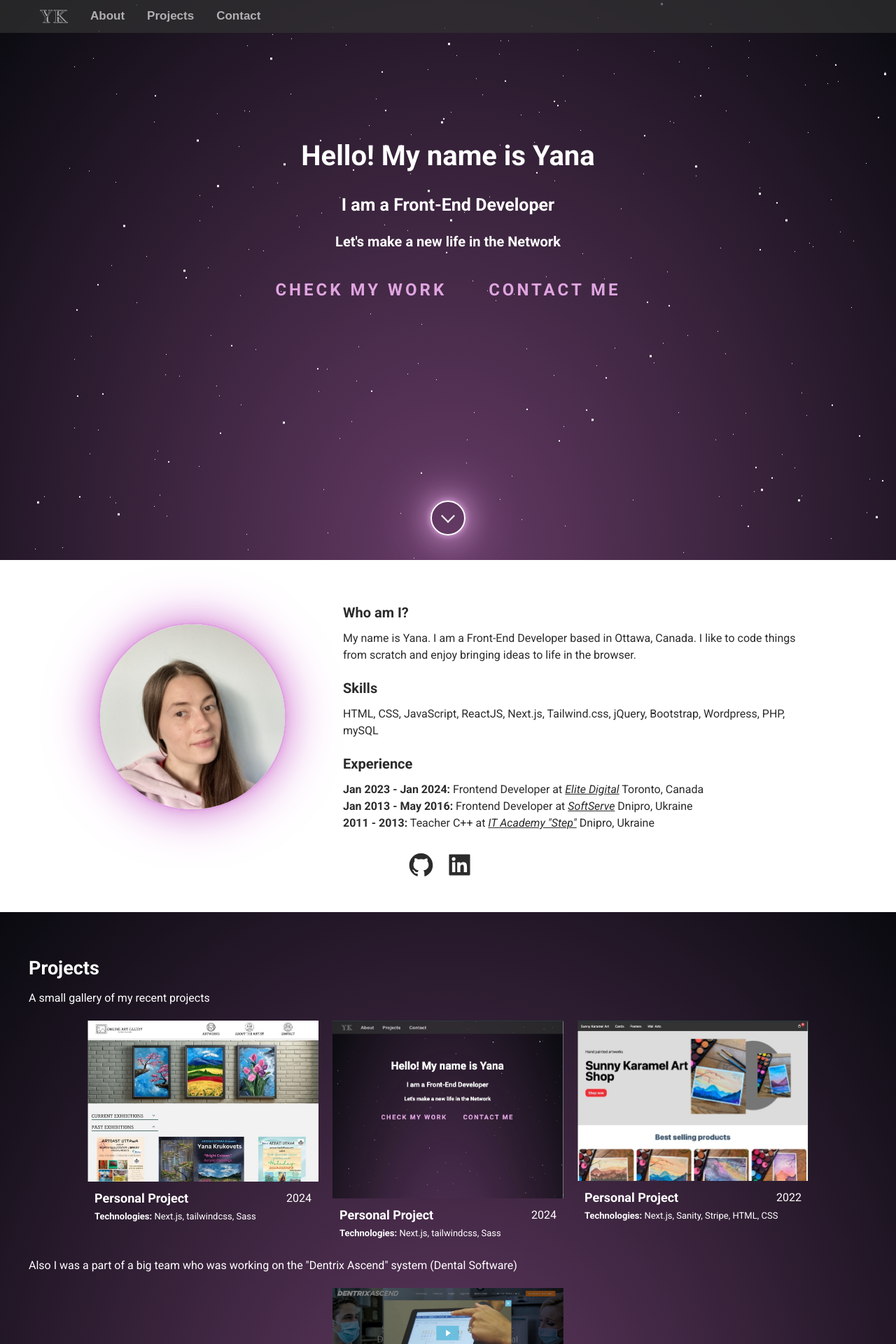
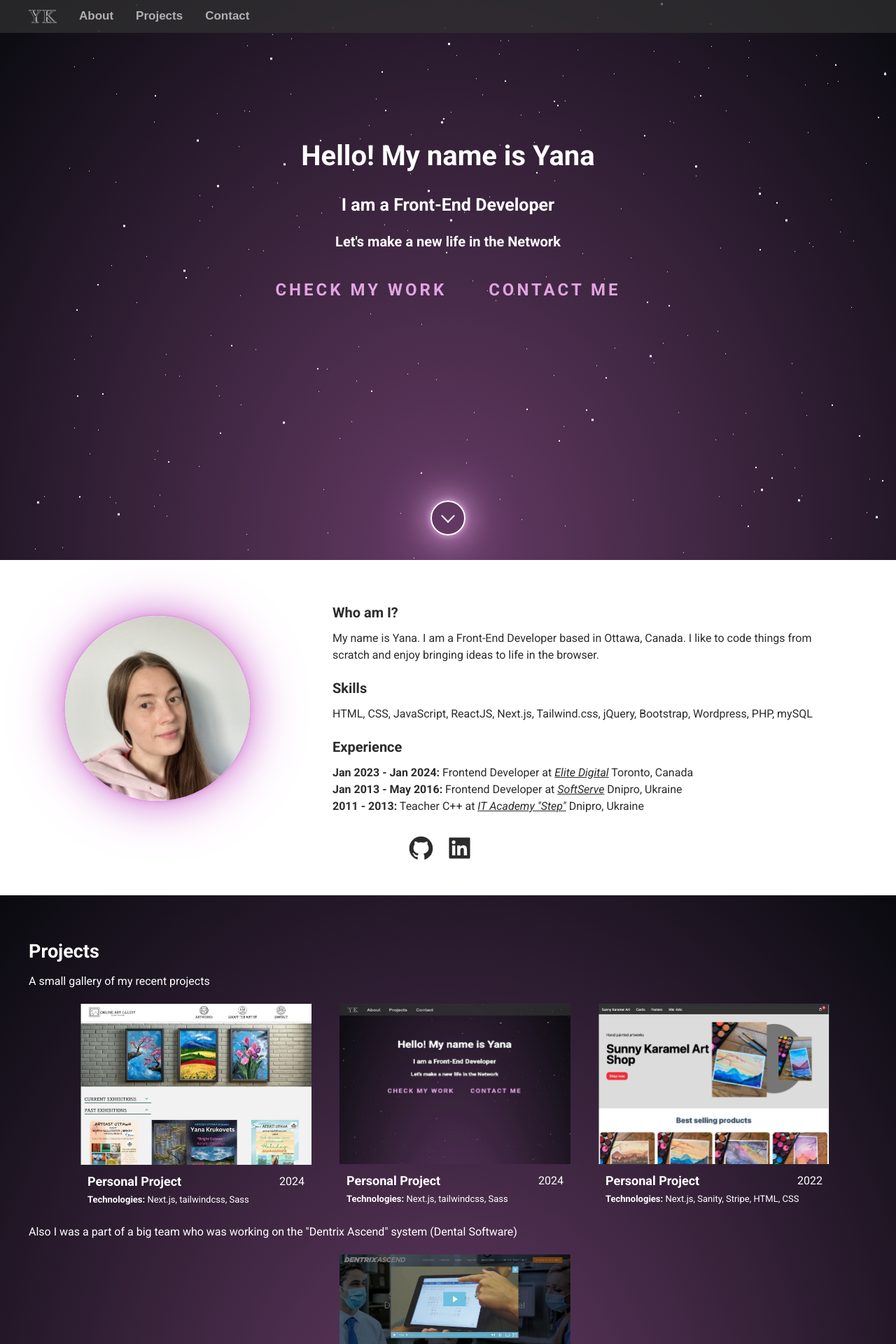
Before and after one commit to YanaKrukovets/yana_krukovets_portfolio, a Next.js app: page / in a window 1280 px wide. Shown: the top 1920 px of the page at 70% size. Built offline with nearby package versions, Linux system fonts and the light colour scheme; a web font is replaced by a local one.

Commit message:
styles update

```diff
--- a/components/About.js
+++ b/components/About.js
@@ -6,7 +6,7 @@ import { AiFillLinkedin } from "react-icons/ai";
 const About = () => {
   return (
     <div id="about" className="about max-w-wrapper px-5 mx-auto font-roboto">
-      <div className="flex justify-between gap-2 pt-[20px] md:pt-[0px] md:flex-col max-w-[1000px] mx-auto">
+      <div className="flex justify-between gap-2 pt-[20px] md:pt-[0px] md:flex-col max-w-[1100px] mx-auto">
         <div className="my-auto">
           <Image
             className="profile-img"
--- a/components/Navbar.js
+++ b/components/Navbar.js
@@ -34,7 +34,7 @@ const Navbar = () => {
               >
                 <GiHamburgerMenu />
               </button>
-              <Link href="#" onClick={scrollToTop}>
+              <Link href="#" onClick={scrollToTop} className="ml-[-16px]">
                 <Image
                   className="max-w-[40px]"
                   src="/images/logos/logo-en.png"
--- a/styles/components/_home.scss
+++ b/styles/components/_home.scss
@@ -835,6 +835,9 @@
 .projects-container {
   display: flex;
   flex-wrap: wrap;
+  gap: 20px;
+  margin-left: 10px;
+  margin-right: 10px;
   justify-content: center;
   margin-top: 20px;
   width: 100%;
```
Also changed, not shown: public/images/components/projects/portfolio.jpg.
